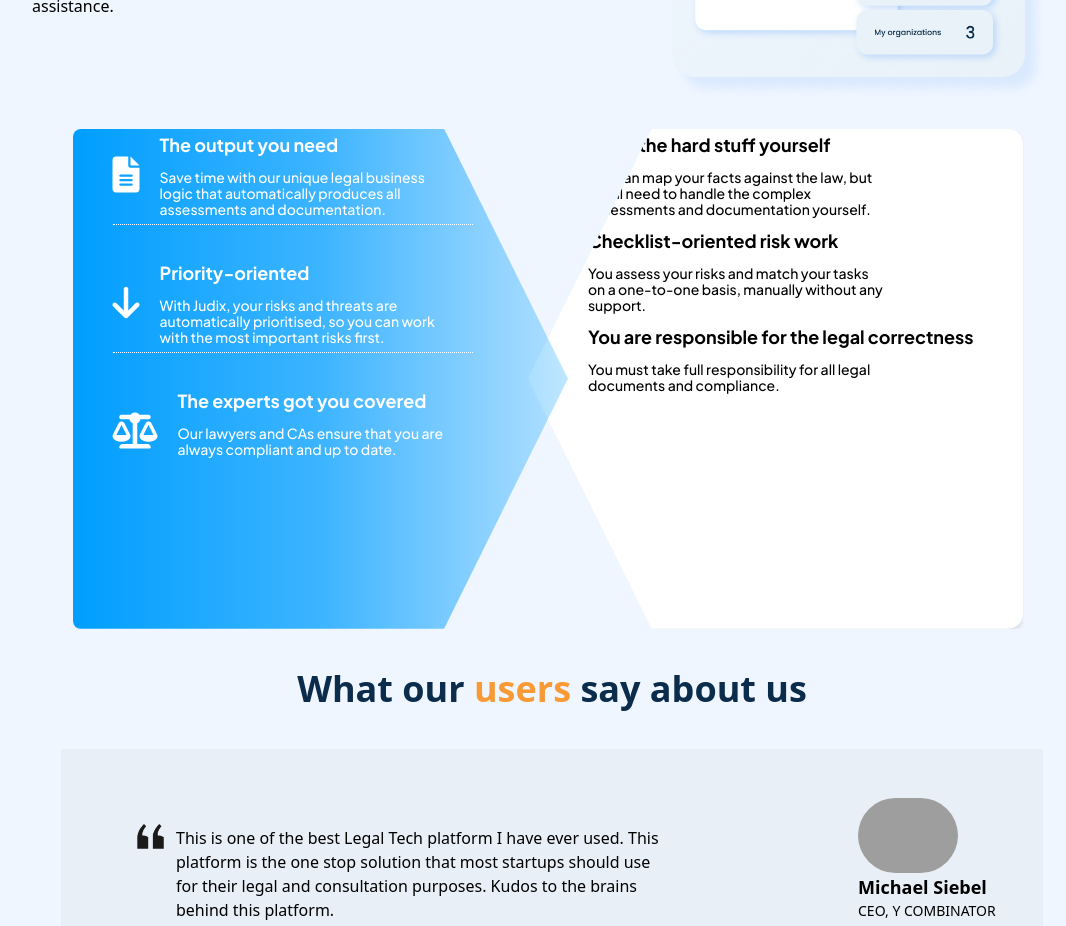
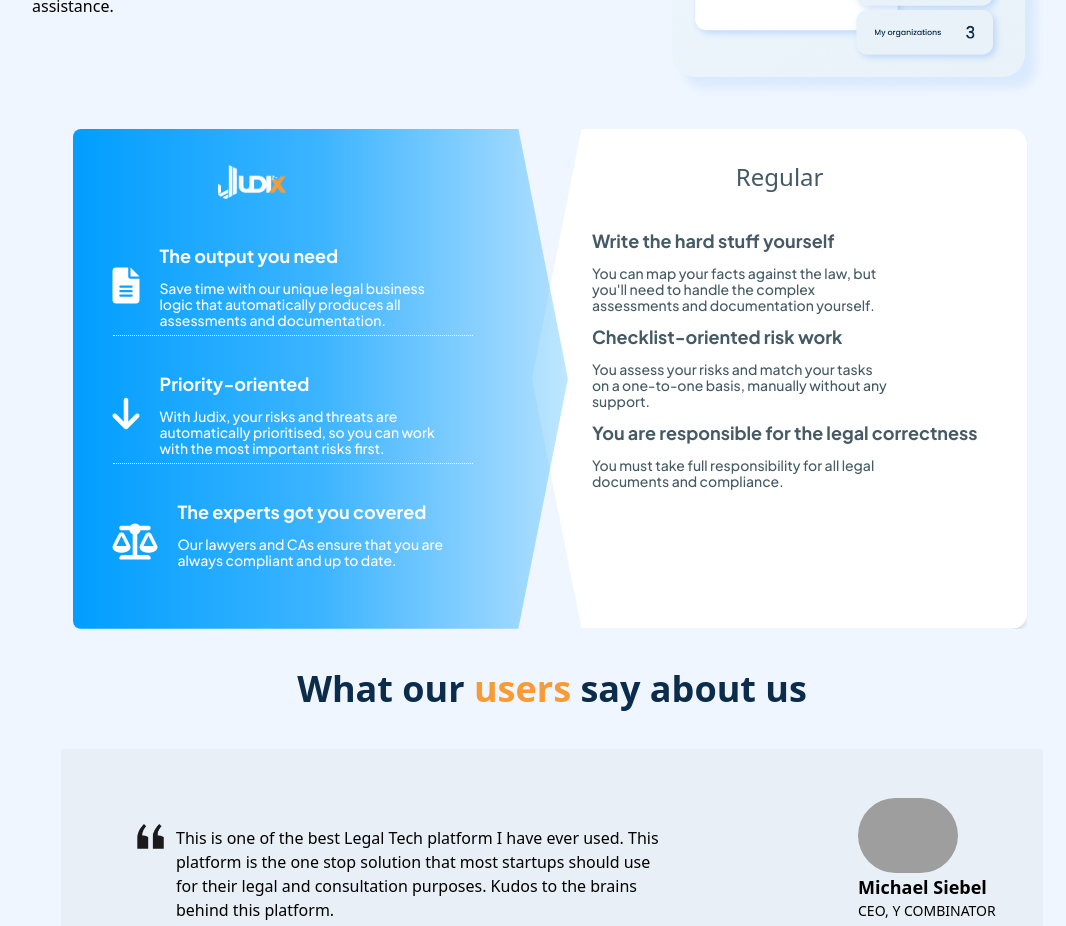
Before and after one commit to Aman-Burnwal/judix-Frontend-intern-assesment, a React (Vite) app: page / in a window 1280 px wide. Shown: the part 3140-4066 px from the top of the page, without its empty margins (168-1234 px from the left). Built offline with nearby package versions, Linux system fonts and the light colour scheme; grey boxes are pictures that could not be loaded.

Commit message:
card size resizing

```diff
--- a/src/components/Body/Body_subCard.jsx
+++ b/src/components/Body/Body_subCard.jsx
@@ -1,5 +1,5 @@
 
-import { body_card_judix_data } from "../../utils/constant"
+import { body_card_judix_data,  judix_logo2 } from "../../utils/constant"
 import Body_card_component from "./Body_card_component"
 
 const Body_subCard = () => {
@@ -7,7 +7,9 @@
       <div className="bg-custom-gradient  w-[495.45px] flex flex-col pl- gap-8 rounded-md
        rounded-bl-lg rounded-tl-lg  clip-custom  text-white z-30
       ">
-
+          <div className=" ml-32  mt-8">
+              <img className="block" width="90px" height="46px" src={judix_logo2} />
+          </div>
 
           {body_card_judix_data.map((data, index) =>
               <Body_card_component
--- a/src/components/Body/Body_subCard_right.jsx
+++ b/src/components/Body/Body_subCard_right.jsx
@@ -3,9 +3,12 @@
 
 const Body_subCard_right = () => {
   return (
-      <div className=" shadow-md w-[495.45px] flex flex-col pl- gap-8 rounded-md
-       rounded-bl-lg rounded-tl-lg  clip-custom-left  bg-white z-20 -ml-10
+      <div className=" shadow-md w-[495.45px] flex flex-col pl- gap-8 rounded-lg
+       rounded-bl-lg rounded-tl-lg  clip-custom-left text-[#455A64]  bg-white z-20 -ml-9
       ">
+
+            <p className="text-center font-[500px] text-2xl mt-8 " >Regular</p>
+
           <div className="">
           {body_card_regular_data.map((data, index) =>
               <Body_card_component
--- a/src/utils/constant.js
+++ b/src/utils/constant.js
@@ -26,9 +26,11 @@
 import body_card_img from "../assets/body_card.png";
 import michel_sibel from "../assets/michel_sibel.jpeg"
 import quote_icon from "../assets/icons8-quote-64.png"
+import judix_logo2 from "../assets/judix_logo_without_bg.png"
 
 export {
     judix_logo,
+    judix_logo2,
     phone_logo,
     email_logo,
     green_tick,
--- a/tailwind.config.js
+++ b/tailwind.config.js
@@ -22,12 +22,13 @@
         'custom-blue': '#1e90ff',
       },
       borderRadius: {
+        '8px': '8px',
         'bl-lg': '15px',
         'tl-lg': '15px',
       },
       clipPath: {
-        'custom': 'polygon(75% 0%, 100% 50%, 75% 100%, 0% 100%, 0 48%, 0% 0%)',
-        'custom-left': 'polygon(25% 0%, 0% 50%, 25% 100%, 100% 100%, 100% 48%, 100% 0%)',
+        'custom': 'polygon(90% 0%, 100% 50%, 90% 100%, 0% 100%, 0 48%, 0% 0%)',
+        'custom-left': 'polygon(10% 0%, 0% 50%, 10% 100%, 100% 100%, 100% 48%, 100% 0%)',
       },
     },
   },
@@ -35,12 +36,12 @@
     function ({ addUtilities }) {
       const newUtilities = {
         '.clip-custom': {
-          '-webkit-clip-path': 'polygon(75% 0%, 100% 50%, 75% 100%, 0% 100%, 0 48%, 0% 0%)',
-          'clip-path': 'polygon(75% 0%, 100% 50%, 75% 100%, 0% 100%, 0 48%, 0% 0%)',
+          '-webkit-clip-path': 'polygon(90% 0%, 100% 50%, 90% 100%, 0% 100%, 0 48%, 0% 0%)',
+          'clip-path': 'polygon(90% 0%, 100% 50%, 90% 100%, 0% 100%, 0 48%, 0% 0%)',
         },
         '.clip-custom-left': {
-          '-webkit-clip-path': 'polygon(25% 0%, 0% 50%, 25% 100%, 100% 100%, 100% 48%, 100% 0%)',
-          'clip-path': 'polygon(25% 0%, 0% 50%, 25% 100%, 100% 100%, 100% 48%, 100% 0%)',
+          '-webkit-clip-path': 'polygon(10% 0%, 0% 50%, 10% 100%, 100% 100%, 100% 48%, 100% 0%)',
+          'clip-path': 'polygon(10% 0%, 0% 50%, 10% 100%, 100% 100%, 100% 48%, 100% 0%)',
         },
       }
       addUtilities(newUtilities, ['responsive', 'hover']);
```
Also changed, not shown: src/assets/judix_logo_without_bg.png (added).
